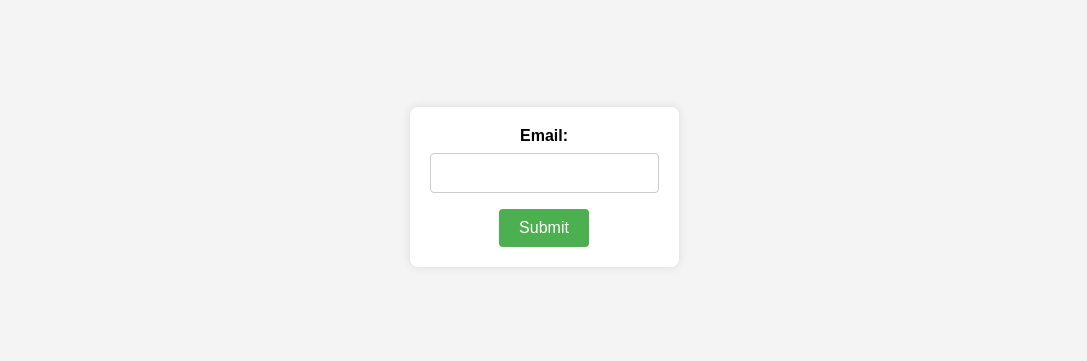
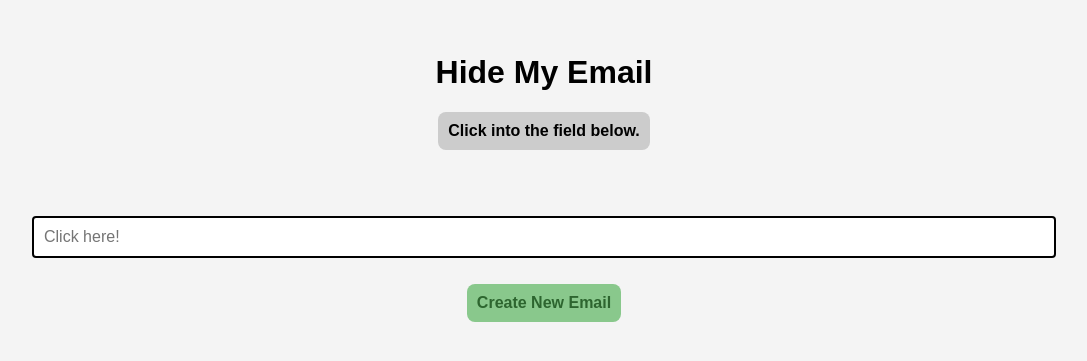
Before and after one commit to yjaenike/hide-my.io, a plain HTML site: page index.html in a window 1280 px wide. Shown: the part 213-574 px from the top of the page, without its empty margins (96-1183 px from the left). Drawn offline with Linux system fonts and the light colour scheme.

Commit message:
Update index.html

```diff
--- a/index.html
+++ b/index.html
@@ -3,7 +3,7 @@
 <head>
     <meta charset="UTF-8">
     <meta name="viewport" content="width=device-width, initial-scale=1.0">
-    <title>Email Input Form</title>
+    <title>Hide My Email</title>
 
     <style>
         body {
@@ -16,58 +16,79 @@
             align-items: center;
             justify-content: center;
             height: 100vh;
+            flex-direction: column;
         }
 
-        form {
-            background-color: #fff;
-            padding: 20px;
+        .info-box {
+            background-color: #ccc;
             border-radius: 8px;
-            box-shadow: 0 0 10px rgba(0, 0, 0, 0.1);
-        }
-
-        label {
-            display: block;
-            margin-bottom: 8px;
+            padding: 10px;
+            margin-bottom: 20px;
             font-weight: bold;
         }
 
-        input[type="email"] {
+        .input-container {
+            width: 80%; /* Set the desired width for the input container */
+            display: flex;
+            flex-direction: column;
+            align-items: center;
+            justify-content: center;
+            margin-top: 20px; /* Add space above the input container */
+            margin-bottom: 20px; /* Add space below the input container */
+        }
+
+        input[type="text"] {
             width: 100%;
             padding: 10px;
-            margin-bottom: 16px;
+            margin: 8px 0;
             box-sizing: border-box;
-            border: 1px solid #ccc;
+            border: 2px solid black;
             border-radius: 4px;
             font-size: 16px;
+            outline: none;
+            transition: border-color 0.3s;
         }
 
-        input[type="submit"] {
-            display: none; /* Hide the default submit button */
+        input[type="text"]:focus {
+            border-color: #89C88C;
         }
 
-        .cool-button {
-            background-color: #4caf50;
-            color: #fff;
-            padding: 10px 20px;
+        button {
+            background-color: #89C88C;
+            color: #2D652F;
+            padding: 10px 10px;
             font-size: 16px;
             border: none;
-            border-radius: 4px;
+            border-radius: 8px;
             cursor: pointer;
             transition: background-color 0.3s;
+            font-weight: bold;
         }
 
-        .cool-button:hover {
-            background-color: #45a049;
+        button:hover {
+            background-color: #A1DBA4;
         }
+
+        label[for="email"] {
+            opacity: 0.0;
+        }
+
     </style>
 </head>
 <body>
 
-    <form>
+    <h1>Hide My Email</h1>
+
+    <div class="info-box">
+        Click into the field below.
+    </div>
+
+    <!-- Add the "input-container" class to the form -->
+    <form class="input-container">
         <label for="email">Email:</label>
-        <input type="email" id="email" name="email" required>
+        <input type="text" id="email" name="email" placeholder="Click here!" required>
         <br>
-        <button type="submit" class="cool-button">Submit</button>
+        <button type="submit">Create New Email</button>
     </form>
 
 </body>
```
